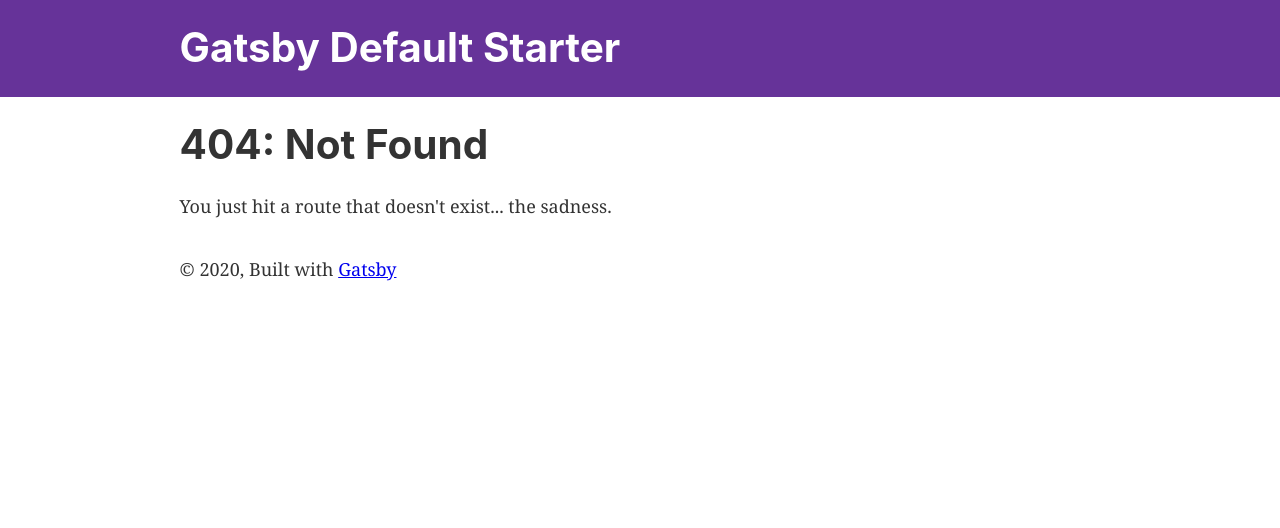
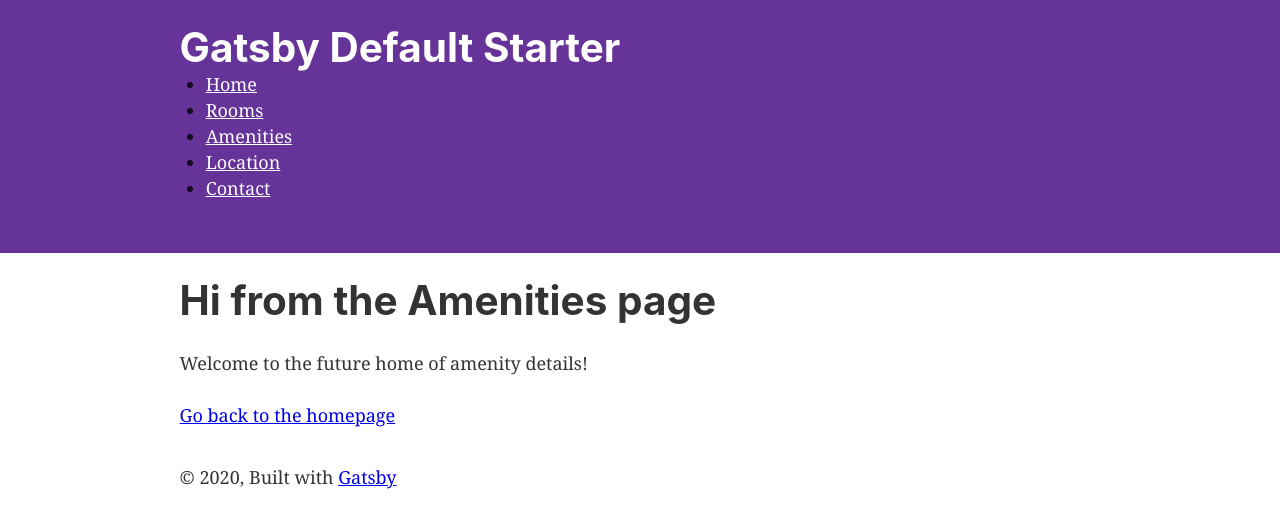
Before and after one commit to ryan258/bella-houz, a Gatsby site: page /amenities in a window 1280 px wide. Before the commit this address had no page. Built offline with nearby package versions, Linux system fonts and the light colour scheme; Gatsby itself is replaced by a stand-in of ours.

Commit message:
Initialize nav and stub pages.

```diff
--- a/src/components/header.js
+++ b/src/components/header.js
@@ -1,6 +1,7 @@
 import { Link } from "gatsby"
 import PropTypes from "prop-types"
 import React from "react"
+import Navigation from "./navigation"
 
 const Header = ({ siteTitle }) => (
   <header
@@ -27,6 +28,7 @@ const Header = ({ siteTitle }) => (
           {siteTitle}
         </Link>
       </h1>
+      <Navigation />
     </div>
   </header>
 )
--- /dev/null
+++ b/src/components/navigation.js
@@ -0,0 +1,70 @@
+import { Link } from "gatsby"
+// import PropTypes from "prop-types"
+import React from "react"
+
+const Navigation = ({ siteTitle }) => (
+  <nav>
+    <ul>
+      <li style={{ margin: 0 }}>
+        <Link
+          to="/"
+          style={{
+            color: `white`,
+          }}
+        >
+          Home
+        </Link>
+      </li>
+      <li style={{ margin: 0 }}>
+        <Link
+          to="/rooms"
+          style={{
+            color: `white`,
+          }}
+        >
+          Rooms
+        </Link>
+      </li>
+      <li style={{ margin: 0 }}>
+        <Link
+          to="/amenities"
+          style={{
+            color: `white`,
+          }}
+        >
+          Amenities
+        </Link>
+      </li>
+      <li style={{ margin: 0 }}>
+        <Link
+          to="/location"
+          style={{
+            color: `white`,
+          }}
+        >
+          Location
+        </Link>
+      </li>
+      <li style={{ margin: 0 }}>
+        <Link
+          to="/contact"
+          style={{
+            color: `white`,
+          }}
+        >
+          Contact
+        </Link>
+      </li>
+    </ul>
+  </nav>
+)
+
+// Navigation.propTypes = {
+//   siteTitle: PropTypes.string,
+// }
+
+// Navigation.defaultProps = {
+//   siteTitle: ``,
+// }
+
+export default Navigation
--- /dev/null
+++ b/src/pages/amenities.js
@@ -0,0 +1,16 @@
+import React from "react"
+import { Link } from "gatsby"
+
+import Layout from "../components/layout"
+import SEO from "../components/seo"
+
+const SecondPage = () => (
+  <Layout>
+    <SEO title="Amenities page" />
+    <h1>Hi from the Amenities page</h1>
+    <p>Welcome to the future home of amenity details!</p>
+    <Link to="/">Go back to the homepage</Link>
+  </Layout>
+)
+
+export default SecondPage
--- /dev/null
+++ b/src/pages/contact.js
@@ -0,0 +1,16 @@
+import React from "react"
+import { Link } from "gatsby"
+
+import Layout from "../components/layout"
+import SEO from "../components/seo"
+
+const SecondPage = () => (
+  <Layout>
+    <SEO title="Contact Details" />
+    <h1>Hi from the Contact page</h1>
+    <p>Welcome to the future home of the contact details!</p>
+    <Link to="/">Go back to the homepage</Link>
+  </Layout>
+)
+
+export default SecondPage
```
Also changed, not shown: src/pages/location.js (added, +16 -0 lines), src/pages/rooms/index.js (added, +33 -0 lines), src/pages/rooms/king-1/index.js (added, +19 -0 lines), src/pages/rooms/king-2/index.js (added, +19 -0 lines), src/pages/rooms/queen/index.js (added, +19 -0 lines), src/pages/rooms/twins/index.js (added, +19 -0 lines).
